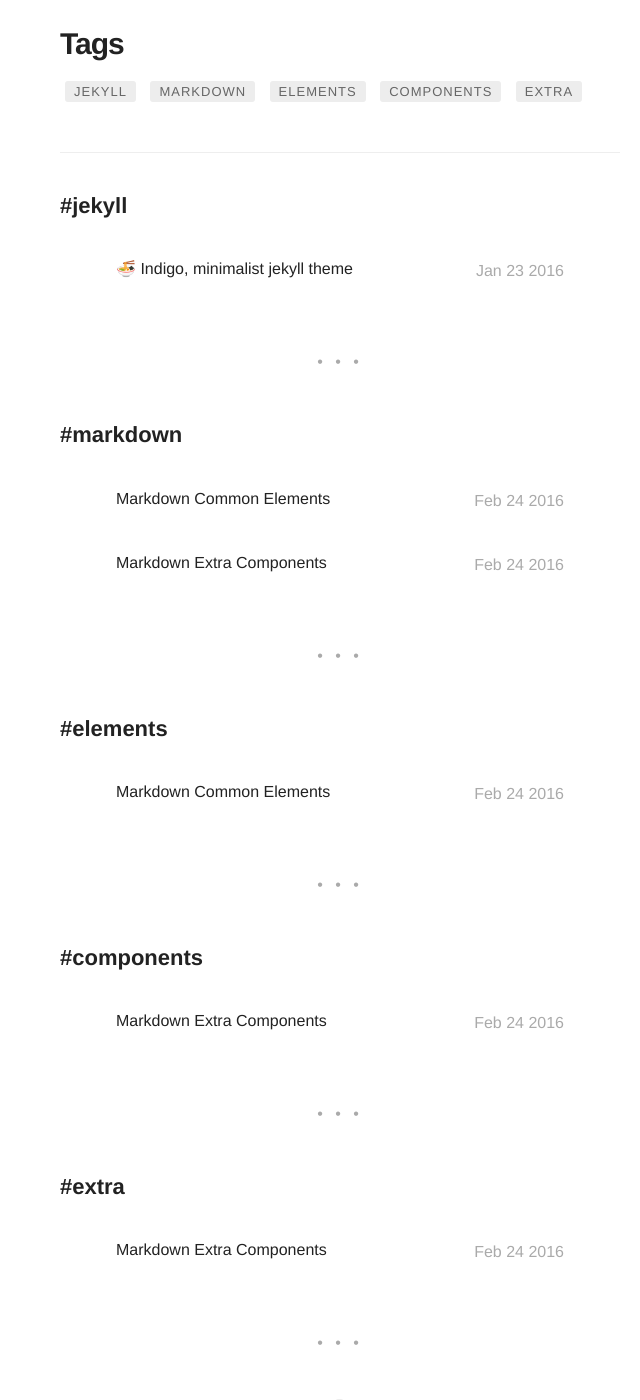
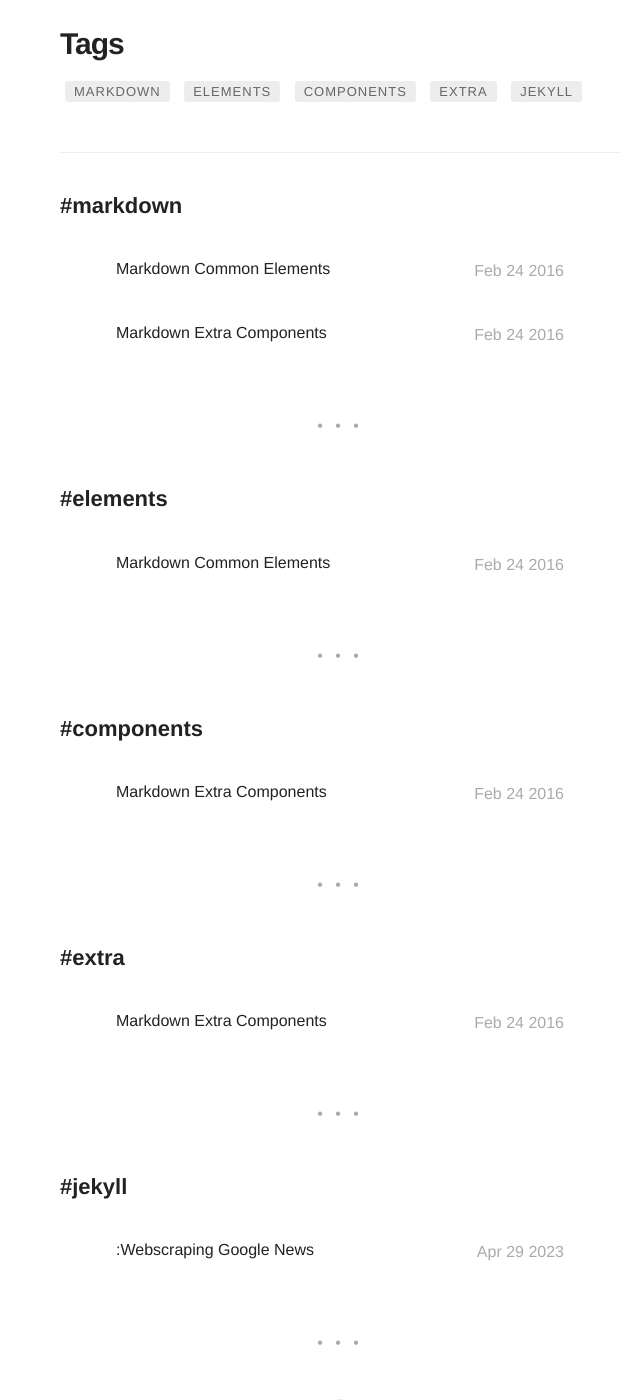
Before and after one commit to jxhnthan/john, a Jekyll site: the page built from tags.html, in a window 1280 px wide and 1400 px high, scrolled down 510 px. Shown: the whole window, without its empty margins (300-940 px from the left). Built offline with Jekyll 4.4.1, drawn with Linux system fonts in a browser that asks for light colours; nearby versions of some CDN libraries; emoji names are drawn with the system emoji font; part of the change alters nothing that is shown.

Commit message:
Update 2016-01-23-indigo-jekyll-theme.markdown

```diff
--- a/_posts/2016-01-23-indigo-jekyll-theme.markdown
+++ b/_posts/2016-01-23-indigo-jekyll-theme.markdown
@@ -1,34 +1,18 @@
 ---
-title: ":ramen: Indigo, minimalist jekyll theme"
+title: ":Webscraping Google News"
 layout: post
-date: 2016-01-23 22:10
+date: 2023-04-29 15:00
 tag: jekyll
-image: https://sergiokopplin.github.io/indigo/assets/images/jekyll-logo-light-solid.png
+image: https://upload.wikimedia.org/wikipedia/commons/3/33/Google_News.png?20211029151451
 headerImage: true
 projects: true
 hidden: true # don't count this post in blog pagination
-description: "This is a simple and minimalist template for Jekyll for those who likes to eat noodles."
+description: "This project showcases how one can utilise R to scrape news articles from GoogleNews."
 category: project
-author: johndoe
+author: Johnathan
 externalLink: false
 ---
 
-![Screenshot](https://raw.githubusercontent.com/sergiokopplin/indigo/gh-pages/assets/screen-shot.png)
-
-Example of project - Indigo Minimalist Jekyll Template - [Demo](https://sergiokopplin.github.io/indigo/). This is a simple and minimalist template for Jekyll for those who likes to eat noodles.
+---
 
 ---
-
-What has inside?
-
-- Gulp
-- BrowserSync
-- Stylus
-- SVG
-- No JS
-- [98/100](https://developers.google.com/speed/pagespeed/insights/?url=http%3A%2F%2Fsergiokopplin.github.io%2Findigo%2F)
-
----
-
-[Check it out](https://sergiokopplin.github.io/indigo/) here.
-If you need some help, just [tell me](https://github.com/sergiokopplin/indigo/issues).
```
